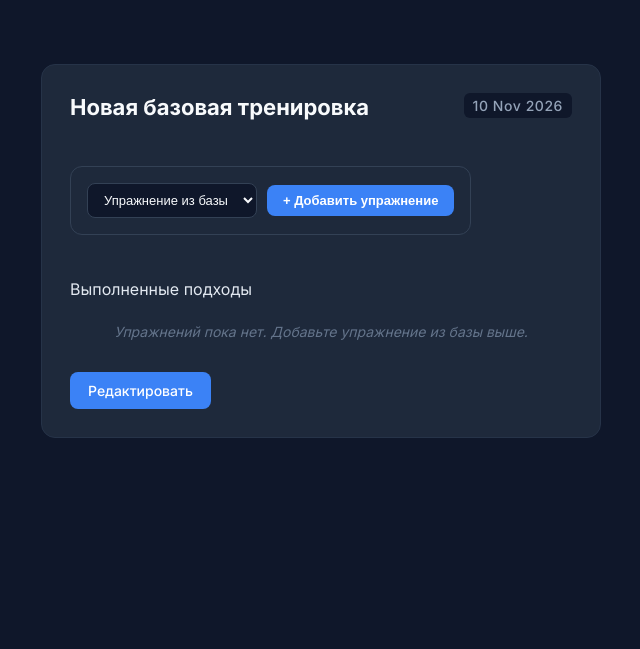
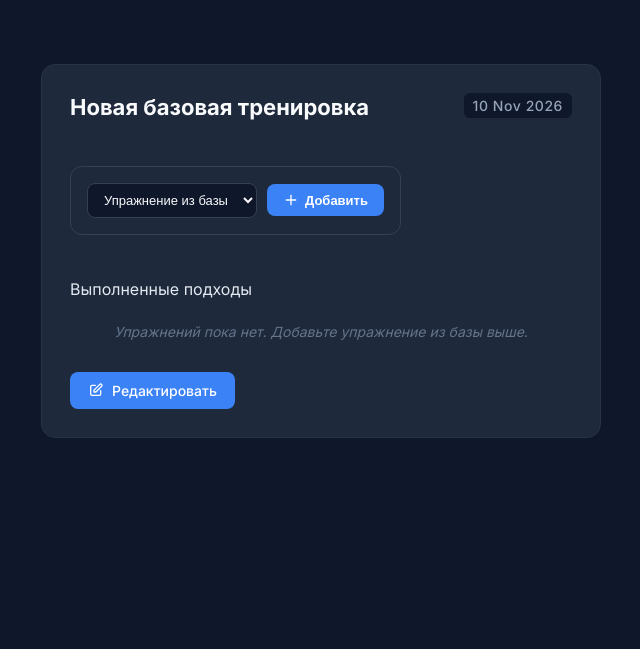
Before and after one commit to HaoKann/workout-tracker-django, a Django app: page /workout/details/1 in a window 1280 px wide. Shown: the part 80-729 px from the top of the page, without its empty margins (319-959 px from the left). Run offline with Django 5.2, Linux system fonts and the light colour scheme; the visitor is signed in with stand-in values (Sample User, id 1); data comes from the database, SQL or seed files in the repository; data that the repository does not hold is empty.

Commit message:
refactor(workouts): polish UI delete buttons, fix nested formset deletions, and secure API endpoints

```diff
--- a/workouts/templates/workouts/workout_detail.html
+++ b/workouts/templates/workouts/workout_detail.html
@@ -23,6 +23,54 @@
         background-color: #334155;
         color: #FFFFFF;
         border-color: #475569;
+    }
+
+    .wt-section-header {
+    margin-top: 24px;
+}
+
+.add-exercise-card {
+    margin: 20px 0;
+    padding: 16px;
+    background: #1E293B;
+    border: 1px solid #334155;
+    border-radius: 12px;
+}
+
+.add-exercise-form {
+    display: flex;
+    gap: 10px;
+    align-items: center;
+}
+
+.add-exercise-select {
+    flex: 1;
+    padding: 8px 12px;
+    background: #0F172A;
+    border: 1px solid #334155;
+    color: #F8FAFC;
+    border-radius: 8px;
+    font-size: 13px;
+    cursor: pointer;
+}
+
+.add-exercise-btn {
+    display: flex;
+    align-items: center;
+    gap: 6px;
+    padding: 8px 16px;
+    background: #3B82F6;
+    color: white;
+    border: none;
+    border-radius: 8px;
+    font-weight: 600;
+    font-size: 13px;
+    cursor: pointer;
+    transition: background-color 0.2s;
+}
+
+.add-exercise-btn:hover {
+    background: #2563EB;
 }
 </style>
 
@@ -51,18 +99,19 @@
             {% endif %}
 
         <!-- Форма добавления упражнения из базы -->
-            <div class="wt-section-header" style="margin-top: 24px;">
-                <div style="margin: 20px 0; padding: 16px; background: #1E293B; border: 1px solid #334155; border-radius: 12px;">
-                    <form method="POST" style="display: flex; gap: 10px; align-items: center;">
+        <div class="wt-section-header">
+            <div class="add-exercise-card">
+                <form method="POST" class="add-exercise-form">
                     {% csrf_token %}
-                        <select name="exercise_id" style="flex: 1; padding: 8px 12px; background: #0F172A; border: 1px solid #334155; color: #F8FAFC; border-radius: 8px; font-size: 13px;" required>
+                    <select name="exercise_id" class="add-exercise-select" required>
                         <option value="" disabled selected>Упражнение из базы</option>
                         {% for ex in exercises %}
                         <option value="{{ ex.id }}">{{ ex.name }}</option>
                         {% endfor %}
                     </select>
-                        <button type="submit" name="add_exercise" style="padding: 8px 16px; background: #3B82F6; color: white; border: none; border-radius: 8px; font-weight: 600; font-size: 13px; cursor: pointer;">
-                            + Добавить упражнение
+                    <button type="submit" name="add_exercise" class="add-exercise-btn">
+                        <svg xmlns="http://www.w3.org/2000/svg" width="16" height="16" viewBox="0 0 24 24" fill="none" stroke="currentColor" stroke-width="2" stroke-linecap="round" stroke-linejoin="round"><line x1="12" y1="5" x2="12" y2="19"></line><line x1="5" y1="12" x2="19" y2="12"></line></svg>
+                        Добавить
                     </button>
                 </form>
             </div>
@@ -100,12 +149,11 @@
                                             <span class="wt-weight-badge">{{ set.weight }}</span>
                                             <span class="wt-weight-unit">кг</span>
                                         </td>
-                                        <td style="padding: 8px 0; text-align:right;">
+                                        <td style="padding: 8px 0; display: flex; justify-content: flex-end; align-items: center; gap: 12px;">
                                             <span class="wt-reps-badge">
                                                 <span>{{ set.reps }}</span> повт.
                                             </span>
-                                            <button type="button" class="delete-set-btn" data-set-id="{{ set.id }}" style="background: none; border: none; color: #EF4444; cursor: pointer; margin-left: 8px; font-weight: bold;">✕</button>
-                                        </td>
+                                        <button type="button" class="delete-set-btn" data-set-id="{{ set.id }}" style="background: rgba(239, 68, 68, 0.15); color: #EF4444; border: 1px solid rgba(239, 68, 68, 0.3); width: 26px; height: 26px; border-radius: 6px; font-weight: bold; font-size: 14px; display: flex; align-items: center; justify-content: center; cursor: pointer; transition: all 0.2s;">✕</button>
                                     </tr>
                                 {% endfor %}
                             </tbody>
@@ -124,7 +172,7 @@
                                 style="width: 70px; padding: 6px 10px; background: #0F172A; border: 1px solid #334155; color: #E2E8F0; border-radius: 6px; font-size: 13px;">
 
                             <button type="submit" style="background: #10B981; color: white; border: none; padding: 6px 12px; border-radius: 6px; font-weight: 600; font-size: 13px; cursor: pointer;">
-                                + Добавить
+                                +
                             </button>
                         </form>
 
@@ -137,16 +185,22 @@
 
             <!-- Кнопки управления внизу -->
             <div style="margin-top: 28px; display: flex; gap: 12px; align-items: center;">
-                <a href="{% url 'workout_update' object.pk %}" style="background-color: #3B82F6; color: white; padding: 10px 18px; border-radius: 8px; text-decoration: none; font-weight: 500; font-size: 14px; transition: background-color 0.2s;">
+    <a href="{% url 'workout_update' object.pk %}" style="display: inline-flex; align-items: center; gap: 8px; background-color: #3B82F6; color: white; padding: 10px 18px; border-radius: 8px; text-decoration: none; font-weight: 500; font-size: 14px; transition: background-color 0.2s;">
+        <svg xmlns="http://www.w3.org/2000/svg" width="16" height="16" fill="none" viewBox="0 0 24 24" stroke="currentColor" stroke-width="2" style="flex-shrink: 0;">
+            <path stroke-linecap="round" stroke-linejoin="round" d="M11 5H6a2 2 0 00-2 2v11a2 2 0 002 2h11a2 2 0 002-2v-5m-1.414-9.414a2 2 0 112.828 2.828L11.828 15H9v-2.828l8.586-8.586z" />
+        </svg>
         Редактировать
     </a>
 </div>
+
+
 
         </div>
     </div>
 </div>
 
 <script>
+// 1. Добавление нового подхода
 document.querySelectorAll('.add-set-form').forEach(form => {
     form.addEventListener('submit', async function(e) {
         e.preventDefault();
@@ -171,15 +225,14 @@ document.querySelectorAll('.add-set-form').forEach(form => {
                             <span class="wt-weight-badge">${data.weight}</span>
                             <span class="wt-weight-unit">кг</span>
                         </td>
-                        <td style="padding: 8px 0; text-align:right;">
+                        <td style="padding: 8px 0; display: flex; justify-content: flex-end; align-items: center; gap: 12px;">
                             <span class="wt-reps-badge">
                                 <span>${data.reps}</span> повт.
                             </span>
-                            <button type="button" class="delete-set-btn" data-set-id="${data.set_id}" style="background: none; border: none; color: #EF4444; cursor: pointer; margin-left: 8px; font-weight: bold;">✕</button>
+                            <button type="button" class="delete-set-btn" data-set-id="${data.set_id}" style="background: rgba(239, 68, 68, 0.15); color: #EF4444; border: 1px solid rgba(239, 68, 68, 0.3); width: 26px; height: 26px; border-radius: 6px; font-weight: bold; font-size: 14px; display: flex; align-items: center; justify-content: center; cursor: pointer; transition: all 0.2s;">✕</button>
                         </td>
                     </tr>
                 `;
-
                 tbody.insertAdjacentHTML('beforeend', newRow);
                 this.reset();
             }
@@ -187,13 +240,16 @@ document.querySelectorAll('.add-set-form').forEach(form => {
     });
 });
 
-document.querySelectorAll('.delete-set-btn').forEach(btn => {
-    btn.addEventListener('click', async function() {
-        const setId = this.getAttribute('data-set-id')
-        const formData = new FormData()
-        formData.append('delete_set', '1')
-        formData.append('set_id', setId)
-        formData.append('csrfmiddlewaretoken', '{{ csrf_token }}')
+// 2. Удаление подхода (работает и для старых, и для новых строк)
+document.addEventListener('click', async function(e) {
+    const btn = e.target.closest('.delete-set-btn');
+    if (!btn) return;
+
+    const setId = btn.getAttribute('data-set-id');
+    const formData = new FormData();
+    formData.append('delete_set', '1');
+    formData.append('set_id', setId);
+    formData.append('csrfmiddlewaretoken', '{{ csrf_token }}');
 
     const response = await fetch(window.location.href, {
         method: 'POST',
@@ -201,18 +257,24 @@ document.querySelectorAll('.delete-set-btn').forEach(btn => {
         headers: {
             'X-Requested-With': 'XMLHttpRequest'
         }
-        })
+    });
 
     if (response.ok) {
-            const data = await response.json()
-            if (data.status == 'ok') {
-                const row = document.getElementById(`set-row-${data.set_id}`)
+        const data = await response.json();
+        if (data.status === 'ok') {
+            const row = document.getElementById(`set-row-${data.set_id}`);
             if (row) {
-                    row.remove()
+                const  tbody = row.parentElement // 1. Grab the parent <tbody>
+                row.remove(); // 2. Remove the deleted row
+
+                // 3. Loop through remaining rows and update the first <td>
+                tbody.querySelectorAll('tr').forEach((tr, index) => {
+                    tr.querySelector('td').textContent = `#${index + 1}`
+                })
             }
         }
     }
-    })
-})
+});
 </script>
+
 {% endblock %}
--- a/workouts/views.py
+++ b/workouts/views.py
@@ -20,6 +20,15 @@ from .forms import WorkoutExerciseFormSet, WorkoutSetFormSet
 logger = logging.getLogger(__name__)
 
 User = get_user_model()
+
+def _attach_nested_formsets(self, context):
+    data = self.request.POST if self.request.POST else None
+    for exercise_form in context['formset'].forms:
+        exercise_form.nested = WorkoutSetFormSet(
+            data,
+            instance=exercise_form.instance,
+            prefix=f'sets-{exercise_form.prefix}'
+        )
 
 class WorkOutList(LoginRequiredMixin, ListView):
     # Указываем, с какой моделью (таблицей) работаем
@@ -154,18 +163,8 @@ class WorkOutCreate(LoginRequiredMixin, CreateView):
             context['formset'] = WorkoutExerciseFormSet()
 
         # Прикрепляем к каждому упражнению его собственный формсет подходов
-        for exercise_form in context['formset'].forms:
-            if self.request.POST:
-                exercise_form.nested = WorkoutSetFormSet(
-                    self.request.POST,
-                    instance=exercise_form.instance,
-                    prefix=f'sets-{exercise_form.prefix}'
-                )
-            else:
-                exercise_form.nested = WorkoutSetFormSet(
-                    instance=exercise_form.instance,
-                    prefix={f'sets-{exercise_form.prefix}'}
-                )
+        _attach_nested_formsets(self, context)
+
         return context
 
 
@@ -192,36 +191,60 @@ class WorkOutUpdate(LoginRequiredMixin, UpdateView):
             context['formset'] = WorkoutExerciseFormSet(instance=self.object)
 
         # Прикрепляем формсет подходов к каждому упражнению при редактировании
-        for exercise_form in context['formset'].forms:
-            if self.request.POST:
-                exercise_form.nested = WorkoutSetFormSet(
-                    self.request.POST,
-                    instance=exercise_form.instance,
-                    prefix=f"sets-{exercise_form.prefix}"
-                )
-            else:
-                exercise_form.nested = WorkoutSetFormSet(
-                    instance=exercise_form.instance,
-                    prefix=f'sets-{exercise_form.prefix}'
-                )
+        _attach_nested_formsets(self, context)
 
         # 3. Возвращаем обновленный словарь
         return context
 
     def form_valid(self, form):
-        # 1. Достаем наш формсет из контекста
+        # Достаем наш формсет из контекста
         context = self.get_context_data()
         formset = context['formset']
 
-        # 2. Проверка на ошибки в formset
+        # ОТЛАДКА: Посмотрим, прилетели ли вообще данные о cuidad/DELETE от браузера
+        print("=== POST DATA ===", self.request.POST)
+
+        #  Проверка на ошибки в formset
         if formset.is_valid():
-            # Сохраняем саму тренировку в базу данных
-            self.object = form.save()
-            formset.instance = self.object
-            # 3. Сохраняем подходы
-            formset.save()
-            return super().form_valid(form)
+            print("=== FORMSET IS VALID ===")
+            with transaction.atomic():
+                # 1. Save the main workout object
+                self.object = form.save()
+                formset.instance = self.object
+
+                # 2. Save parent exercises (this handles exercise-level deletions automatically)
+                saved_exercises = formset.save(commit=False)
+                for obj in formset.deleted_objects:
+                    obj.delete()
+
+                for exercise in saved_exercises:
+                    exercise.workout = self.object
+                    exercise.save()
+                formset.save_m2m()
+
+                # 3. Explicitly process and save/delete the nested formsets (the sets)
+                for exercise_form in formset.forms:
+                    # Skip if the exercise form is marked for deletion or empty
+                    if not exercise_form.cleaned_data or exercise_form.cleaned_data.get('DELETE'):
+                        continue
+
+                    if hasattr(exercise_form, 'nested') and exercise_form.instance.pk:
+                        nested_formset = WorkoutSetFormSet(
+                            self.request.POST,
+                            instance = exercise_form.instance,
+                            prefix = f'sets-{exercise_form.prefix}'
+                        )
+                        print(f"--- Nested formset for {exercise_form.prefix} valid? {nested_formset.is_valid()} ---")
+                        if not nested_formset.is_valid():
+                            print("ERRORS:", nested_formset.errors)
+
+                        if nested_formset.is_valid():
+                            nested_formset.save()
+
+                messages.success(self.request, 'Тренирока успешно обновлена!')
+                return super().form_valid(form)
         else:
+            print("=== FORMSET ERRORS ===", formset.errors)
             return self.render_to_response(self.get_context_data(form=form))
 
 
@@ -342,9 +365,10 @@ class RoutineListCreateAPI(generics.ListCreateAPIView):
 
 # 2. Дженерик для просмотра одной рутины, обновления и удаления (GET, PUT, DELETE)
 class RoutineDetailAPI(generics.RetrieveUpdateDestroyAPIView):
-    queryset = WorkOutRoutine.objects.all()
     serializer_class = RoutineSerializer
 
+    def get_queryset(self):
+        return WorkOutRoutine.objects.filter(user=self.request.user)
 
 class ExerciseListAPI(generics.ListCreateAPIView):
     queryset = Exercise.objects.all()
```
Also changed, not shown: workouts/templates/workouts/workout_form.html (+58 -4 lines). Lines whose indentation alone changed are shown as unchanged.
